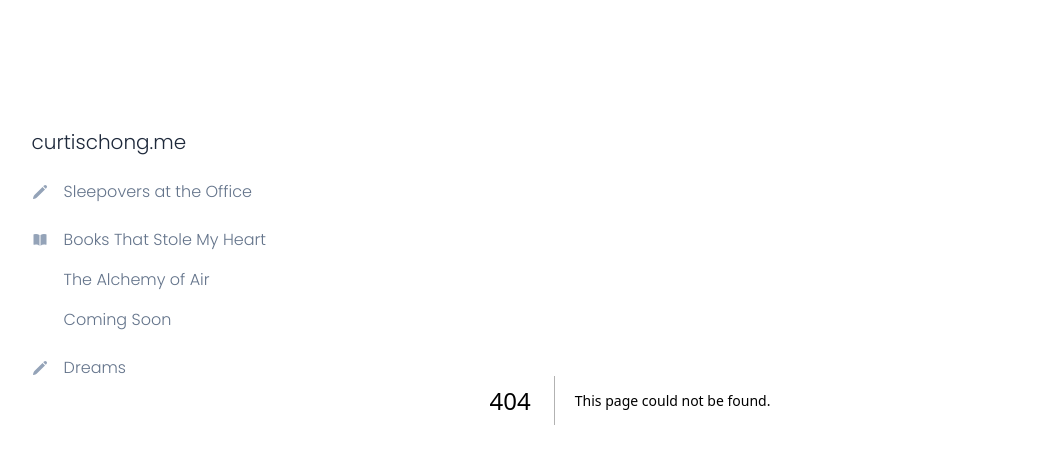
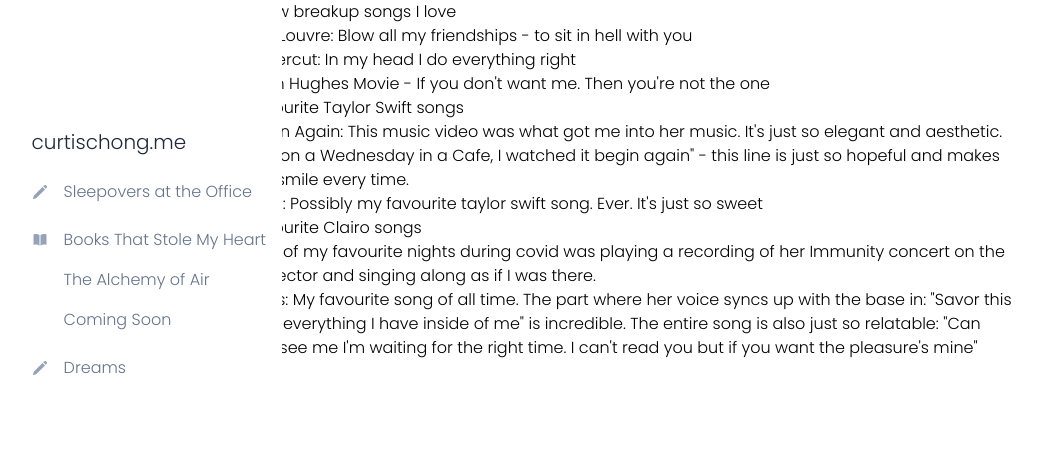
Before and after one commit to chongcurtis/chongcurtis.github.io, a Next.js app: page /songs in a window 1280 px wide. Before the commit this address had no page. Shown: the top 464 px of the page, without its empty margins (10-1052 px from the left). Built offline with nearby package versions, Linux system fonts and the light colour scheme.

Commit message:
added my favourite songs

```diff
--- /dev/null
+++ b/src/pages/songs.tsx
@@ -0,0 +1,34 @@
+export default function Home() {
+    return (
+        <div>
+            <div>
+                <div>A few breakup songs I love</div>
+                <div>The Louvre: Blow all my friendships - to sit in hell with you</div>
+                <div>Supercut: In my head I do everything right</div>
+                <div>John Hughes Movie - If you don't want me. Then you're not the one</div>
+            </div>
+            <div>
+                <div>Favourite Taylor Swift songs</div>
+                <div>
+                    Begin Again: This music video was what got me into her music. It's just so
+                    elegant and aesthetic. "But on a Wednesday in a Cafe, I watched it begin again"
+                    - this line is just so hopeful and makes me smile every time.
+                </div>
+                <div>Ours: Possibly my favourite taylor swift song. Ever. It's just so sweet</div>
+            </div>
+            <div>
+                <div>Favourite Clairo songs</div>
+                <div>
+                    One of my favourite nights during covid was playing a recording of her Immunity
+                    concert on the projector and singing along as if I was there.
+                </div>
+                <div>
+                    Bags: My favourite song of all time. The part where her voice syncs up with the
+                    base in: "Savor this with everything I have inside of me" is incredible. The
+                    entire song is also just so relatable: "Can you see me I'm waiting for the right
+                    time. I can't read you but if you want the pleasure's mine"
+                </div>
+            </div>
+        </div>
+    );
+}
```
Also changed, not shown: 1 other file (tests, documents, lock files or other folders).
